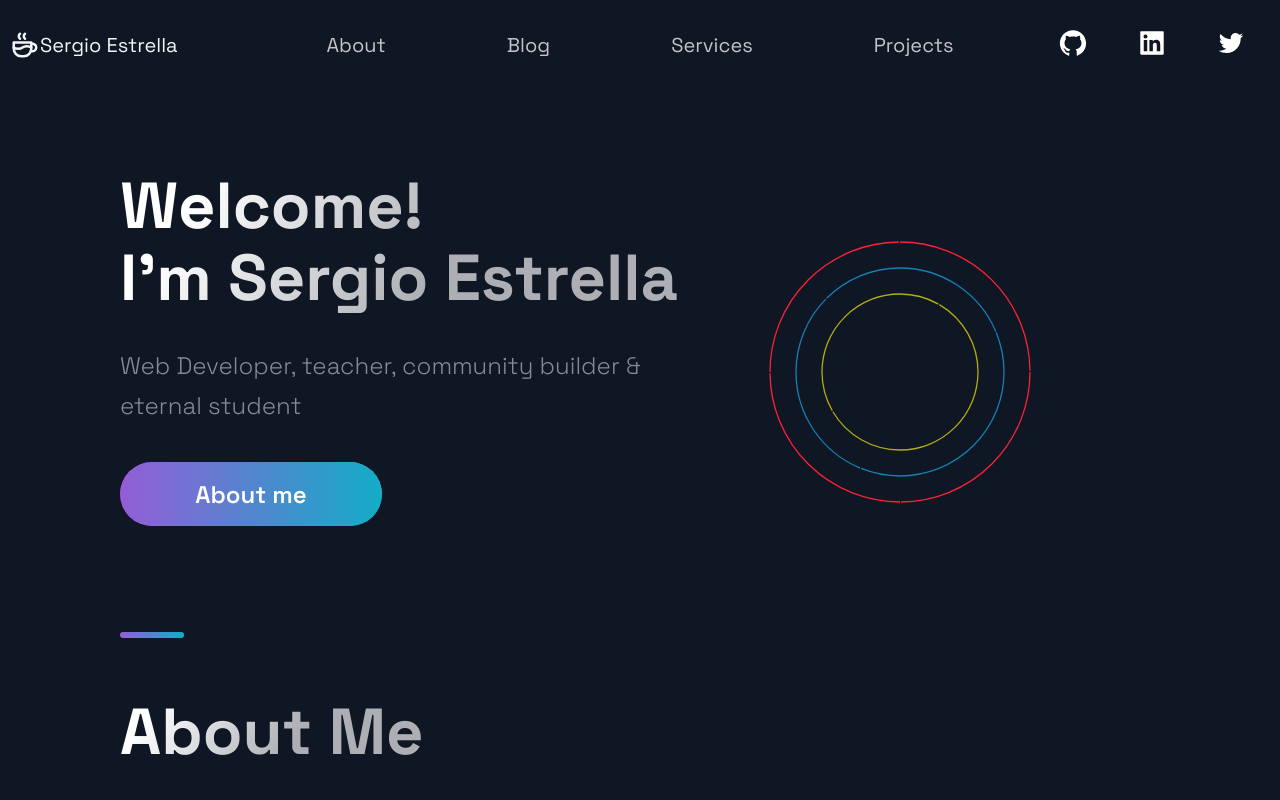
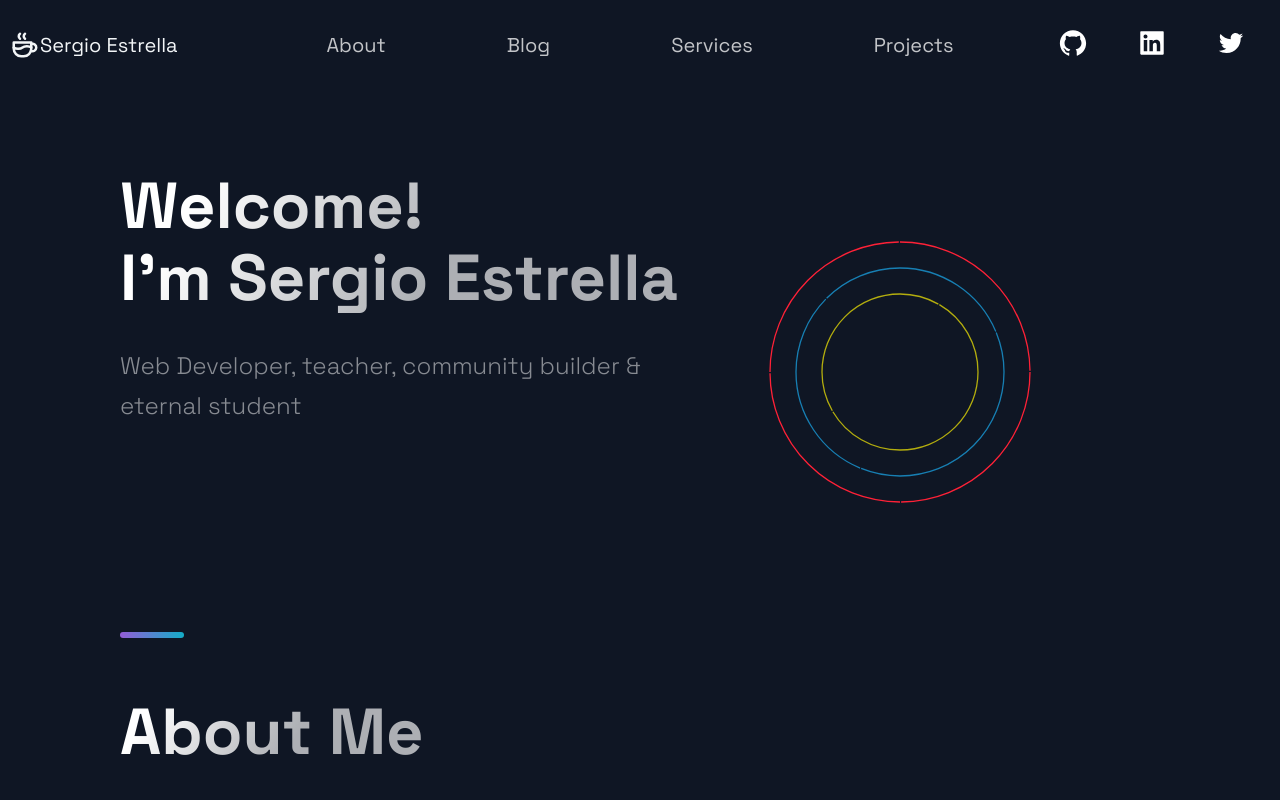
Before and after one commit to Djkde01/portfolio-next, a Next.js app: page / in a window 1280 px wide. Shown: the top 800 px of the page. Built offline with nearby package versions, Linux system fonts and the light colour scheme.

Commit message:
chore(Unused code)

```diff
--- a/src/components/Emoji/Emoji.js
+++ b/src/components/Emoji/Emoji.js
@@ -1,6 +1,5 @@
 const Emoji = (props) => (
   <span
-    className="emoji"
     role="img"
     aria-label={props.label ? props.label : ""}
     aria-hidden={props.label ? "false" : "true"}
--- a/src/components/Hero/Hero.js
+++ b/src/components/Hero/Hero.js
@@ -3,7 +3,6 @@ import {
   SectionText,
   SectionTitle,
 } from "../../styles/GlobalComponents";
-import Button from "../../styles/GlobalComponents/Button";
 
 import { LeftSection } from "./HeroStyles";
 
@@ -17,7 +16,6 @@ const Hero = () => (
       <SectionText>
         Web Developer, teacher, community builder & eternal student
       </SectionText>
-      <Button>About me</Button>
     </LeftSection>
   </Section>
 );
```
